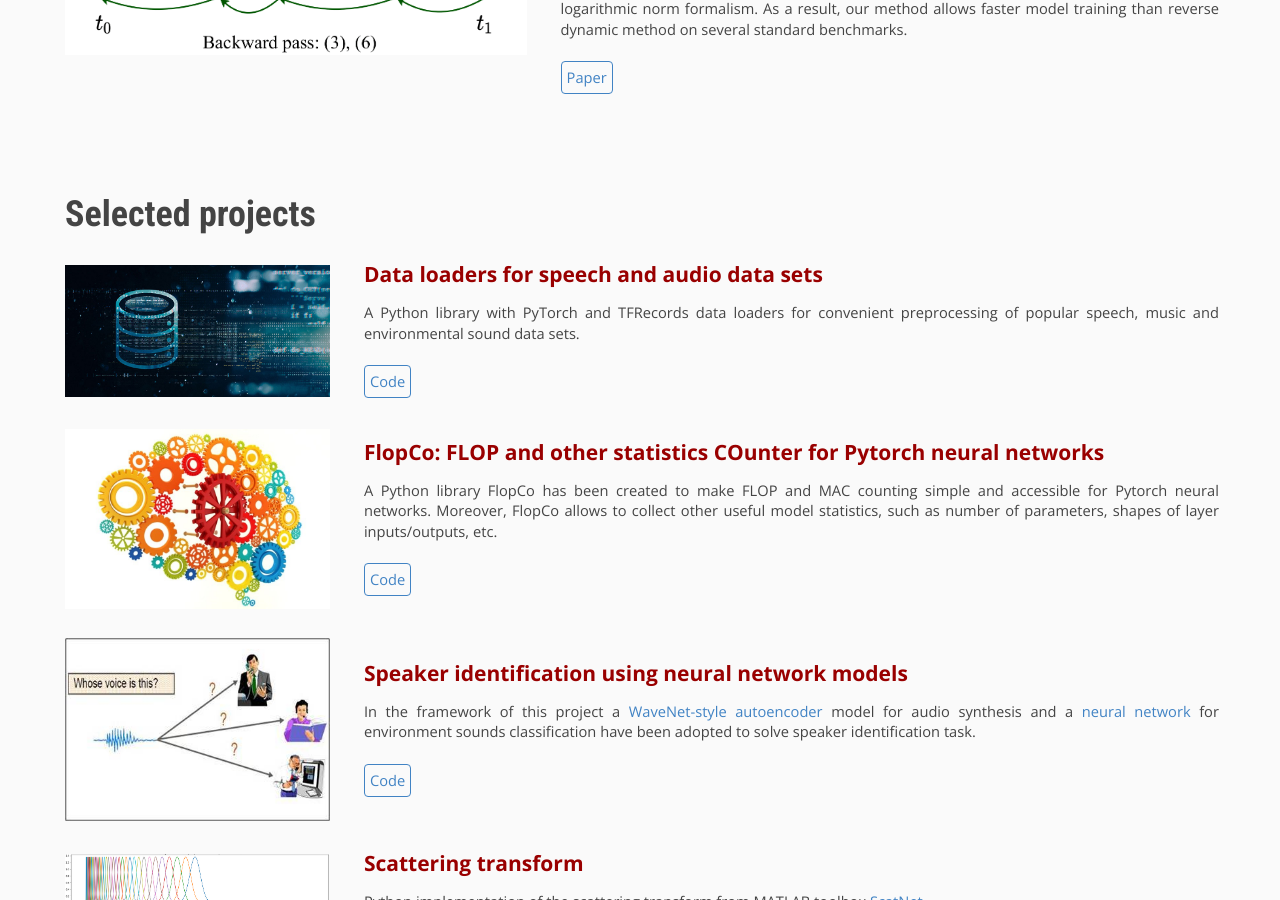
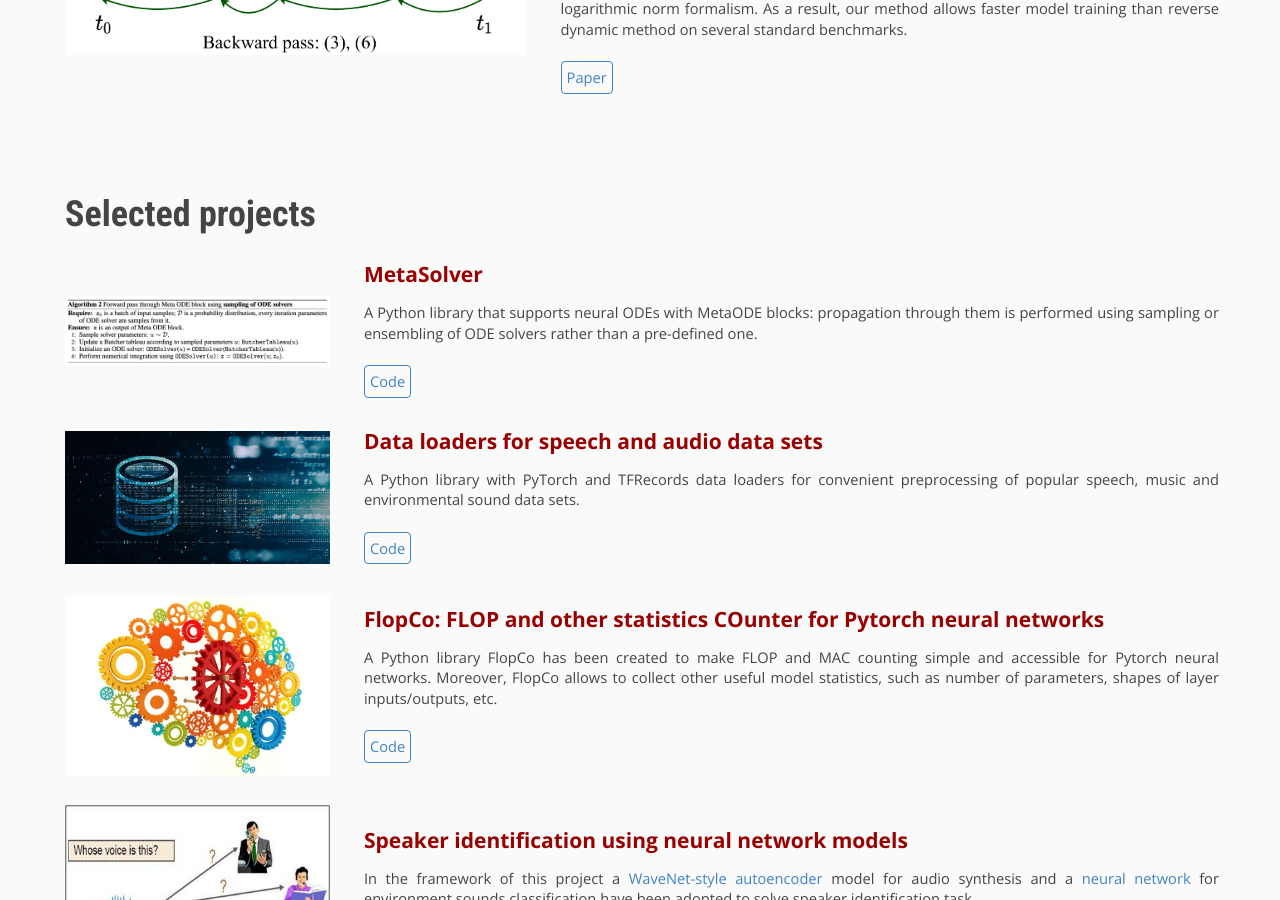
Before and after one commit to juliagusak/juliagusak.github.io, a Jekyll site: the page built from about.markdown, in a window 1280 px wide and 900 px high, scrolled down 4869 px. Built offline with Jekyll 4.4.1, drawn with Linux system fonts in a browser that asks for light colours.

Commit message:
Update about.markdown
Add MetaSolver project

```diff
--- a/about.markdown
+++ b/about.markdown
@@ -249,6 +249,21 @@ Neural ODEs, Robustness, Transfer Learning, Hyper Networks, Interpretability of
 <!-- <div id="projects"> -->
 <div class="row projects">
     <div class="col col-sm-3 vcenter imgcol marginbottom">
+        <img class="img-responsive proj-img" src="/assets/about/metasolver.png" alt=""/>
+    </div>
+    <div class="col col-sm-9 vcenter" style="margin-right: -4px; text-align: justify;">
+        <p class="title">MetaSolver</p>
+        <p class="description">
+        A Python library that supports neural ODEs with MetaODE blocks: propagation through them is performed using sampling or ensembling of ODE solvers rather than a pre-defined one.
+        </p>
+        <div class="links">
+            <a href="https://github.com/juliagusak/neural-ode-metasolver">Code</a>
+        </div>
+    </div>
+</div>
+
+<div class="row projects">
+    <div class="col col-sm-3 vcenter imgcol marginbottom">
         <img class="img-responsive proj-img" src="/assets/about/dataloaders.jpg" alt=""/>
     </div>
     <div class="col col-sm-9 vcenter" style="margin-right: -4px; text-align: justify;">
```
